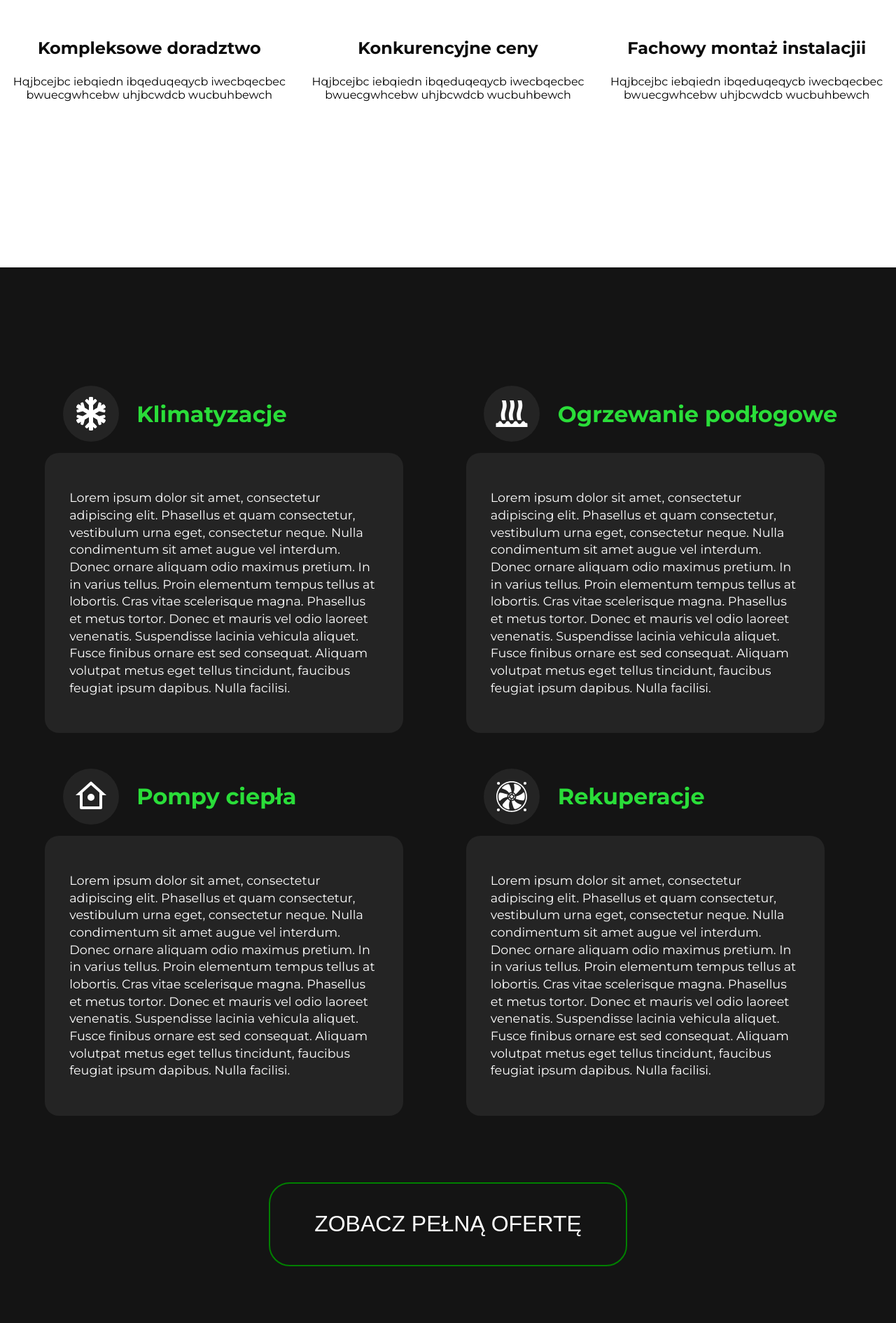
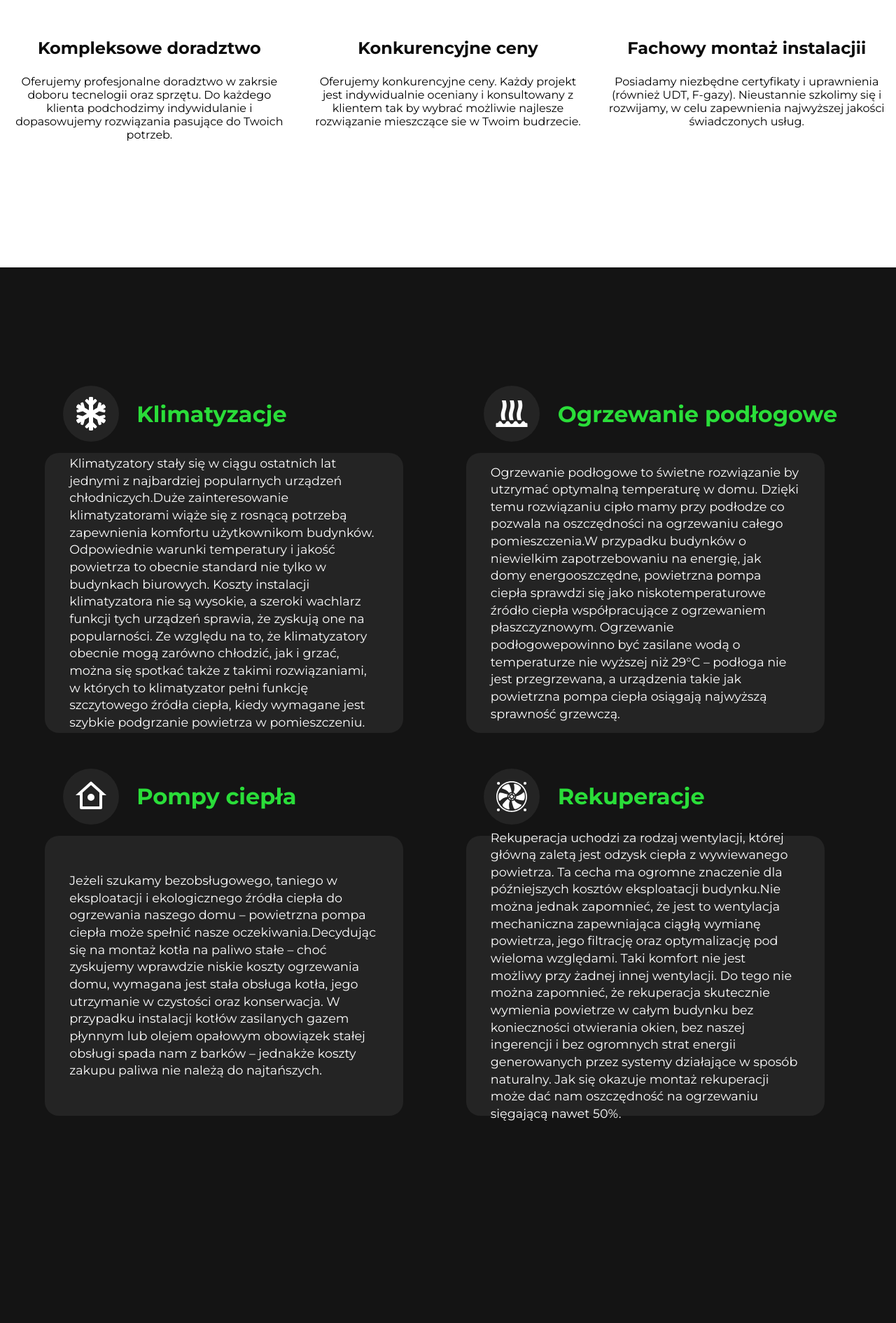
Before and after one commit to bszczypior/ekointel, a React (Create React App) app: page / in a window 1280 px wide. Shown: the part 1890-3780 px from the top of the page at 70% size. Built offline with nearby package versions, Linux system fonts and the light colour scheme; a web font is replaced by a local one.

Commit message:
aktualizacja 21.06.2020

```diff
--- a/src/App.js
+++ b/src/App.js
@@ -8,6 +8,7 @@ import Content from './components/Content/Content'
 import Projects from './components/Ourproj/Projects'
 import Contact from './components/Contact/Contact'
 import Road from './components/Road/Road'
+import Work from './components/Work/Work'
 
 
 const App = () => {
--- a/src/components/About/About.js
+++ b/src/components/About/About.js
@@ -17,18 +17,9 @@ const About = () => {
           </div>
           <div className={style.aboutContent}>
             <p>
-              Lorem ipsum dolor sit amet, consectetur adipiscing elit. Phasellus
-              et quam consectetur, vestibulum urna eget, consectetur neque.
-              Nulla condimentum sit amet augue vel interdum. Donec ornare
-              aliquam odio maximus pretium. In in varius tellus.
+            Klimatyzatory stały się w ciągu ostatnich lat jednymi z najbardziej popularnych urządzeń chłodniczych.
               <span>
-                {" "}
-                Proin elementum tempus tellus at lobortis. Cras vitae
-                scelerisque magna. Phasellus et metus tortor. Donec et mauris
-                vel odio laoreet venenatis. Suspendisse lacinia vehicula
-                aliquet. Fusce finibus ornare est sed consequat. Aliquam
-                volutpat metus eget tellus tincidunt, faucibus feugiat ipsum
-                dapibus. Nulla facilisi.
+                Duże zainteresowanie klimatyzatorami wiąże się z rosnącą potrzebą zapewnienia komfortu użytkownikom budynków. Odpowiednie warunki temperatury i jakość powietrza to obecnie standard nie tylko w budynkach biurowych. Koszty instalacji klimatyzatora nie są wysokie, a szeroki wachlarz funkcji tych urządzeń sprawia, że zyskują one na popularności. Ze względu na to, że klimatyzatory obecnie mogą zarówno chłodzić, jak i grzać, można się spotkać także z takimi rozwiązaniami, w których to klimatyzator pełni funkcję szczytowego źródła ciepła, kiedy wymagane jest szybkie podgrzanie powietrza w pomieszczeniu.
               </span>
             </p>
           </div>
@@ -43,18 +34,9 @@ const About = () => {
           </div>
           <div className={style.aboutContent}>
             <p>
-              Lorem ipsum dolor sit amet, consectetur adipiscing elit. Phasellus
-              et quam consectetur, vestibulum urna eget, consectetur neque.
-              Nulla condimentum sit amet augue vel interdum. Donec ornare
-              aliquam odio maximus pretium. In in varius tellus.
+            Ogrzewanie podłogowe to świetne rozwiązanie by utzrymać optymalną temperaturę w domu. Dzięki temu rozwiązaniu cipło mamy przy podłodze co pozwala na oszczędności na ogrzewaniu całego pomieszczenia.
               <span>
-                {" "}
-                Proin elementum tempus tellus at lobortis. Cras vitae
-                scelerisque magna. Phasellus et metus tortor. Donec et mauris
-                vel odio laoreet venenatis. Suspendisse lacinia vehicula
-                aliquet. Fusce finibus ornare est sed consequat. Aliquam
-                volutpat metus eget tellus tincidunt, faucibus feugiat ipsum
-                dapibus. Nulla facilisi.
+              W przypadku budynków o niewielkim zapotrzebowaniu na energię, jak domy energooszczędne, powietrzna pompa ciepła sprawdzi się jako niskotemperaturowe źródło ciepła współpracujące z ogrzewaniem płaszczyznowym. Ogrzewanie podłogowepowinno być zasilane wodą o temperaturze nie wyższej niż 29°C – podłoga nie jest przegrzewana, a urządzenia takie jak powietrzna pompa ciepła osiągają najwyższą sprawność grzewczą.
               </span>
             </p>
           </div>
@@ -70,18 +52,9 @@ const About = () => {
           </div>
           <div className={style.aboutContent}>
             <p>
-              Lorem ipsum dolor sit amet, consectetur adipiscing elit. Phasellus
-              et quam consectetur, vestibulum urna eget, consectetur neque.
-              Nulla condimentum sit amet augue vel interdum. Donec ornare
-              aliquam odio maximus pretium. In in varius tellus.
+            Jeżeli szukamy bezobsługowego, taniego w eksploatacji i ekologicznego źródła ciepła do ogrzewania naszego domu – powietrzna pompa ciepła może spełnić nasze oczekiwania.
               <span>
-                {" "}
-                Proin elementum tempus tellus at lobortis. Cras vitae
-                scelerisque magna. Phasellus et metus tortor. Donec et mauris
-                vel odio laoreet venenatis. Suspendisse lacinia vehicula
-                aliquet. Fusce finibus ornare est sed consequat. Aliquam
-                volutpat metus eget tellus tincidunt, faucibus feugiat ipsum
-                dapibus. Nulla facilisi.
+              Decydując się na montaż kotła na paliwo stałe – choć zyskujemy wprawdzie niskie koszty ogrzewania domu, wymagana jest stała obsługa kotła, jego utrzymanie w czystości oraz konserwacja. W przypadku instalacji kotłów zasilanych gazem płynnym lub olejem opałowym obowiązek stałej obsługi spada nam z barków – jednakże koszty zakupu paliwa nie należą do najtańszych.
               </span>
             </p>
           </div>
@@ -96,19 +69,12 @@ const About = () => {
           </div>
           <div className={style.aboutContent}>
             <p>
-              Lorem ipsum dolor sit amet, consectetur adipiscing elit. Phasellus
-              et quam consectetur, vestibulum urna eget, consectetur neque.
-              Nulla condimentum sit amet augue vel interdum. Donec ornare
-              aliquam odio maximus pretium. In in varius tellus.
-              <span>
-                {" "}
-                Proin elementum tempus tellus at lobortis. Cras vitae
-                scelerisque magna. Phasellus et metus tortor. Donec et mauris
-                vel odio laoreet venenatis. Suspendisse lacinia vehicula
-                aliquet. Fusce finibus ornare est sed consequat. Aliquam
-                volutpat metus eget tellus tincidunt, faucibus feugiat ipsum
-                dapibus. Nulla facilisi.
-              </span>
+            Rekuperacja uchodzi za rodzaj wentylacji, której główną zaletą jest odzysk ciepła z wywiewanego powietrza. Ta cecha ma ogromne znaczenie dla późniejszych kosztów eksploatacji budynku.
+            <span>
+            Nie można jednak zapomnieć, że jest to wentylacja mechaniczna zapewniająca ciągłą wymianę powietrza, jego filtrację oraz optymalizację pod wieloma względami.
+            Taki komfort nie jest możliwy przy żadnej innej wentylacji. Do tego nie można zapomnieć, że rekuperacja skutecznie wymienia powietrze w całym budynku bez konieczności otwierania okien, bez naszej ingerencji i bez ogromnych strat energii generowanych przez systemy działające w sposób naturalny. Jak się okazuje montaż rekuperacji może dać nam oszczędność na ogrzewaniu sięgającą nawet 50%.
+            </span>
+
             </p>
           </div>
         </div>
--- a/src/components/About/About.module.css
+++ b/src/components/About/About.module.css
@@ -83,6 +83,7 @@
   transition: ease-in-out 0.7s;
   text-transform: uppercase;
   outline: none;
+  display: none;
 
 }
 .aboutButtonPlace button:hover{
@@ -172,6 +173,7 @@
     cursor: pointer;
     transition: ease-in-out 0.7s;
     outline: none;
+    display: none;
   }
 
 }
@@ -258,5 +260,6 @@ justify-content: center
     cursor: pointer;
     transition: ease-in-out 0.7s;
     outline: none;
+    display: none;
   }
 }
--- a/src/components/Best/Best.js
+++ b/src/components/Best/Best.js
@@ -12,8 +12,7 @@ const Best = () => {
             <FaRegEdit></FaRegEdit>
             <h2>Kompleksowe doradztwo</h2>
             <p>
-              Hqjbcejbc iebqiedn ibqeduqeqycb iwecbqecbec bwuecgwhcebw uhjbcwdcb
-              wucbuhbewch
+             Oferujemy profesjonalne doradztwo w zakrsie doboru tecnelogii oraz sprzętu. Do każdego klienta podchodzimy indywidulanie i dopasowujemy rozwiązania pasujące do Twoich potrzeb.
             </p>
           </li>
         </Fade>
@@ -22,8 +21,7 @@ const Best = () => {
             <FaMoneyBillWaveAlt></FaMoneyBillWaveAlt>
             <h2>Konkurencyjne ceny</h2>
             <p>
-              Hqjbcejbc iebqiedn ibqeduqeqycb iwecbqecbec bwuecgwhcebw uhjbcwdcb
-              wucbuhbewch
+             Oferujemy konkurencyjne ceny. Każdy projekt jest indywidualnie oceniany i konsultowany z klientem tak by wybrać możliwie najlesze rozwiązanie mieszczące sie w Twoim budrzecie.
             </p>
           </li>
         </Fade>
@@ -32,8 +30,7 @@ const Best = () => {
             <FaTools />
             <h2>Fachowy montaż instalacjii</h2>
             <p>
-              Hqjbcejbc iebqiedn ibqeduqeqycb iwecbqecbec bwuecgwhcebw uhjbcwdcb
-              wucbuhbewch
+            Posiadamy niezbędne certyfikaty i uprawnienia (również UDT, F-gazy). Nieustannie szkolimy się i rozwijamy, w celu zapewnienia najwyższej jakości świadczonych usług.
             </p>
           </li>
         </Fade>
--- a/src/components/Contact/Contact.js
+++ b/src/components/Contact/Contact.js
@@ -6,21 +6,31 @@ const Contact = () => {
   return (
     <div className={style.contactWrapper}>
       <h1>Skontaktuj się z nami</h1>
-      <h3>Jeśli masz pytania, wątpliwości bądź chcesz dowiedzieć się więcej na temat konkretnej instalacji - skontaktuj się z nami ! Chętnie odpowiemy na wszystkie Twoje pytania. Odwiedź nas również na Facebooku. Znajdziesz tam wiele informacji na temat naszej oferty i ciekawostki związane ze stosowanymi przez nas rozwiązaniami. Zapraszamy !!</h3>
+      <h3>
+        Jeśli masz pytania, wątpliwości bądź chcesz dowiedzieć się więcej na
+        temat konkretnej instalacji - skontaktuj się z nami ! Chętnie odpowiemy
+        na wszystkie Twoje pytania. Odwiedź nas również na Facebooku. Znajdziesz
+        tam wiele informacji na temat naszej oferty i ciekawostki związane ze
+        stosowanymi przez nas rozwiązaniami. Zapraszamy !!
+      </h3>
+
       <div className={style.contactContent}>
+
         <div className={style.contactItem}>
           <FaPhoneAlt></FaPhoneAlt>
-          <p>660306167</p>
+          <p> 694 700 006</p>
         </div>
 
         <div className={style.contactItem}>
           <FaEnvelope></FaEnvelope>
-          <p>waszemail@ekointel.pl</p>
+          <p>ekointel@vp.pl</p>
         </div>
 
         <div className={style.contactItem}>
+          <a href="https://www.facebook.com/EkoIntel-pompy-ciep%C5%82a-rekuperacja-klimatyzacja-i-automatyka-domowa-106213881076077/">
           <FaFacebook></FaFacebook>
           <p>@Ekointel</p>
+          </a>
         </div>
       </div>
     </div>
--- a/src/components/Contact/Contact.module.css
+++ b/src/components/Contact/Contact.module.css
@@ -53,11 +53,27 @@
   font-size: 2em;
   margin-left: 3vw;
 }
+.contactItem a{
+  display: flex;
+  flex-direction: row;
+  justify-content: center;
+  align-items: center;
+  width: 100%;
+  padding: 3em;
+  text-decoration: none;
+  color: white;
+  transition: 0.5s ease-in-out;
+}
+.contactItem a:hover{
+  color: rgb(42, 221, 57);
+  transition: 0.5s ease-in-out;
+}
+
 
 @media only screen and (max-width: 768px) {
   .contactWrapper {
     max-width: 100vw;
-    height: 100vh;
+    height:100vh;
     background-color: rgb(20, 20, 20);
     text-align: center;
     display: flex;
@@ -68,15 +84,15 @@
   }
   .contactWrapper h1 {
     font-size: 1.9em;
-    margin-bottom: 2vh;
+    margin-bottom: .5vh;
   }
   .contactWrapper h3{
-    font-size: 1.3em;
+    font-size: 1.1em;
     color:white;
     text-align: center;
     padding-left: 2vw;
     padding-right: 2vw;
-    margin-bottom: 2vh;
+    margin-bottom: 1vh;
   }
   .contactItem {
     display: flex;
@@ -84,11 +100,12 @@
     justify-content: center;
     align-items: center;
     width: 100%;
+    height: 5vh;
     padding: 1em;
   }
   .contactContent {
     width: 90vw;
-    height: 30vh;
+    height: 40vh;
     background-color: rgb(36, 36, 36);
     border-radius: 20px;
     display: flex;
@@ -99,11 +116,11 @@
   }
   .contactItem svg {
     font-size: 2em;
-    margin-bottom: 3vw;
+
   }
   .contactItem h3 {
     font-size: 1.1em;
-    margin-top: 2vw;
+
   }
   .contactItem p {
     font-size: 1.1em;
@@ -112,14 +129,17 @@
 @media only screen and (min-width: 768px) and (max-width: 868px){
   .contactWrapper {
     max-width: 100vw;
-    height: 100vh;
+    height:150vh;
     background-color: rgb(20, 20, 20);
     text-align: center;
+    display: flex;
+    align-items: center;
+    justify-content: space-around;
+    flex-direction: column;
     color: rgb(42, 221, 57);
-    padding-bottom: 5vh;
   }
   .contactWrapper h1 {
-    font-size: 1.9em;
+    font-size: 1.7em;
     margin-bottom: 6vh;
   }
   .contactWrapper h3{
@@ -140,13 +160,13 @@
   }
   .contactContent {
     width: 80vw;
-    height: 70vh;
+    height: 40vh;
     background-color: rgb(36, 36, 36);
     border-radius: 20px;
     padding-top: 6vh;
     display: flex;
     flex-direction: row;
-    justify-content: space-around;
+    justify-content: space-between;
     align-items: center;
 
   }
--- a/src/components/Road/Road.module.css
+++ b/src/components/Road/Road.module.css
@@ -28,14 +28,20 @@
   display: flex;
   flex-direction: column;
   align-items: center;
-  justify-content: space-between;
+  justify-content: space-around;
   padding: 5vh 5vw;
 }
 .roadCard svg {
   font-size: 10em;
   color: rgb(42, 221, 57);
 }
+.roadCard h3{
+display: none;
+}
 @media only screen and (max-width: 768px) {
+  .roadCard h3{
+    display: none;
+    }
   .roadWrapper {
     max-width: 100vw;
     display: flex;
@@ -67,7 +73,7 @@
     display: flex;
     flex-direction: column;
     align-items: center;
-    justify-content: space-between;
+    justify-content: space-around;
     padding: 5vh 5vw;
   }
   .roadCard h1 {
@@ -80,6 +86,9 @@
 }
 
 @media only screen and (min-width: 768px) and (max-width: 868px) {
+  .roadCard h3{
+    display: none;
+    }
   .roadWrapper {
     max-width: 100vw;
 
@@ -110,7 +119,7 @@
     display: flex;
     flex-direction: column;
     align-items: center;
-    justify-content: space-between;
+    justify-content: space-around;
     padding: 5vh 5vw;
   }
   .roadCard svg {
--- /dev/null
+++ b/src/components/Work/Work.js
@@ -0,0 +1,13 @@
+import React from 'react'
+import style from './Work.module.css'
+
+
+const Work = () => {
+    return(
+        <div className={style.workWrapper}>
+            <h1>EKOOINTEL</h1>
+            <h3>Obecnie strona jest w budowie, odwiedź nas w mediach społecznościowych, albo skontakyuj się z nami tekefoniczie</h3>
+        </div>
+    )
+}
+export default Work
--- /dev/null
+++ b/src/components/Work/Work.module.css
@@ -0,0 +1,11 @@
+.workWrapper{
+    min-width: 100vw;
+    height: 30vh;
+    display: flex;
+    justify-content: center;
+    align-items: center;
+    flex-direction: column;
+    padding: 2vh 4vw;
+    text-align: center;
+
+}
```
